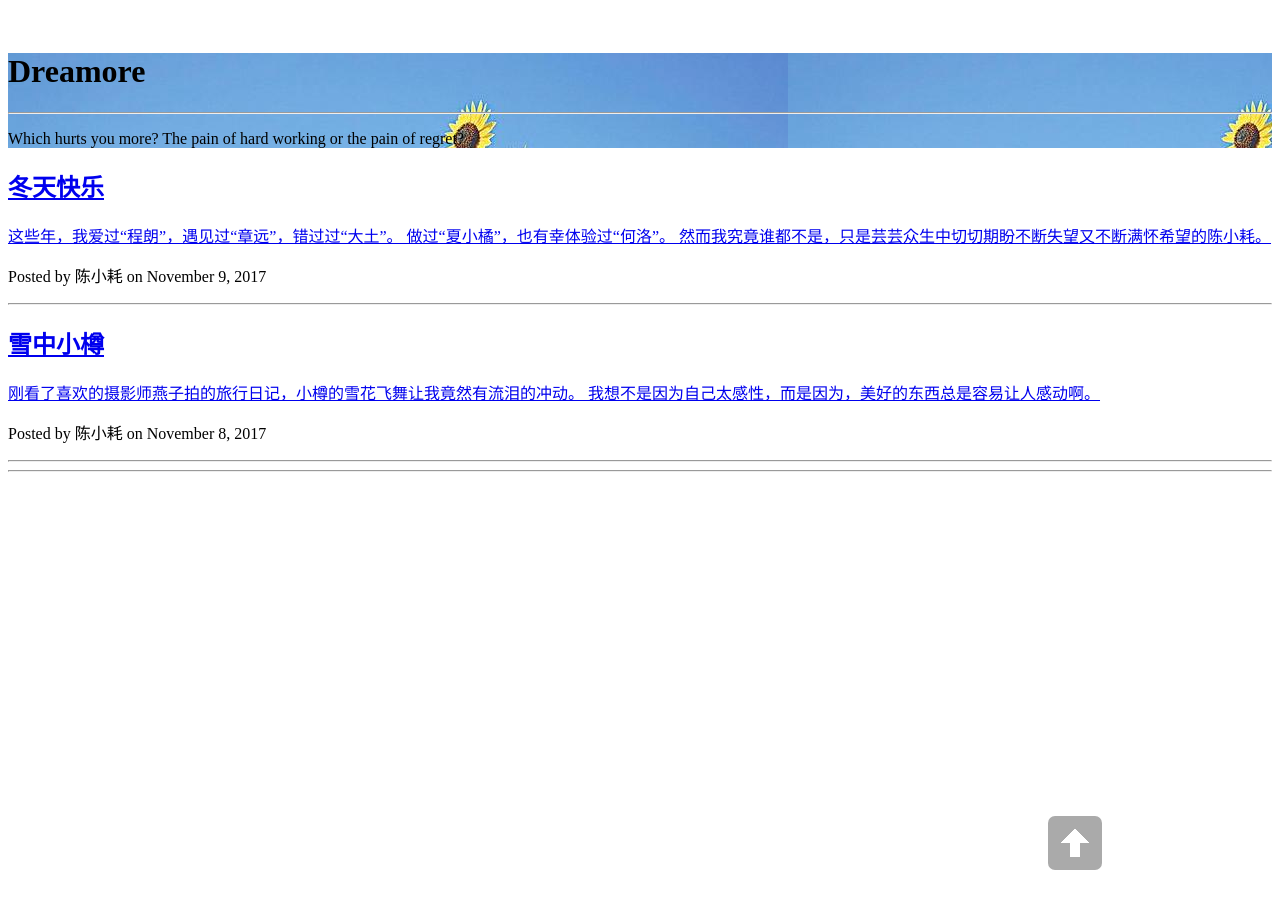
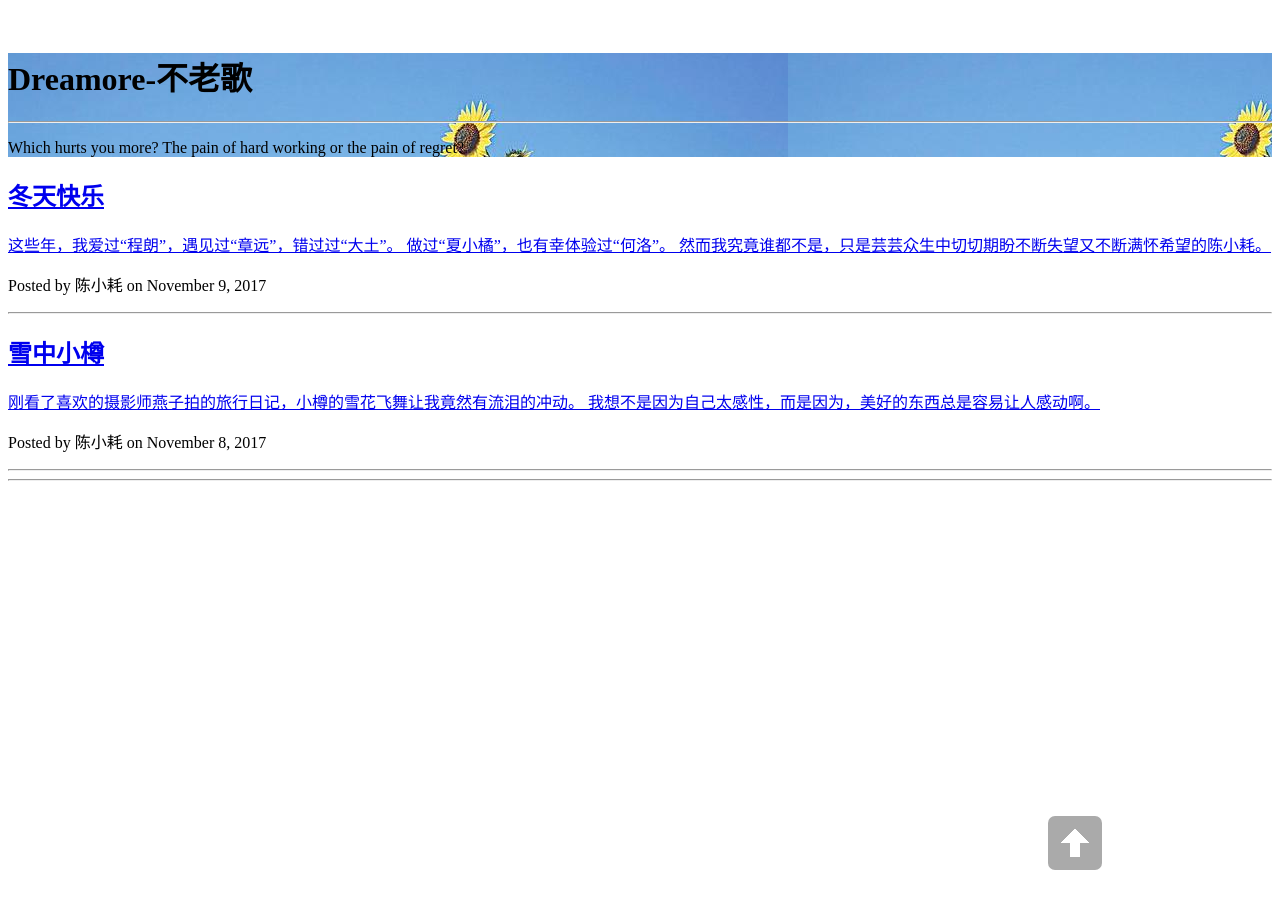
Before and after one commit to CJHdreamore/DreamoreBlog, a Jekyll site: the page built from index.html, in a window 1280 px wide. Built offline with Jekyll 4.4.1, drawn with Linux system fonts in a browser that asks for light colours; the list of posts is cut into pages by our own code; some of the changed lines change nothing that is shown.

Commit message:
模仿一个模板对config.yml做一些改变

```diff
--- a/_config.yml
+++ b/_config.yml
@@ -1,6 +1,6 @@
 encoding: utf-8
 # Site settings
-title: Dreamore # 你的博客名字，可以定义修订
+title: Dreamore-不老歌 # 你的博客名字，可以定义修订
 header-img: "img/sunflower.jpg"
 tagline: "cn"
 description: "在这里，开始你们的伟大冒险。"  # 一句话描述你的博客
@@ -10,7 +10,7 @@
 # About/contact
 owner:
   name: "ChenXiaohao" # 填写作者信息：名字
-  email: chenjiehaojane@foxmail.com # 填写作者信息：邮箱
+  email: # 填写作者信息：邮箱
   bio: "你的博客描述" # 填写作者信息：博客描述
 
 # Data
@@ -61,4 +61,16 @@
 # https://ssl.bing.com/webmaster/configure/verify/ownership Option 2 content= goes here
 bing_verify:
 
-# Links to include in footer navigation
+# Paginate
+paginate: 6
+paginate_path: /page:num/
+
+# Build settings
+markdown: kramdown
+gems:
+  - jekyll-paginate
+  - jekyll-feed
+  - jekyll-sitemap
+
+include: [_pages]
+exclude: ["node_modules", "gulpfile.js", "package.json", "yarn.lock"]
```
